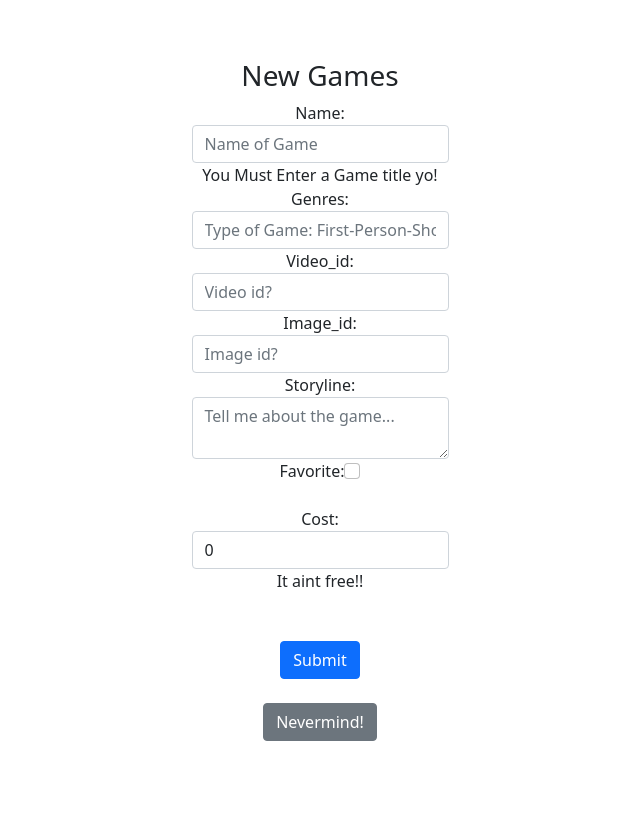
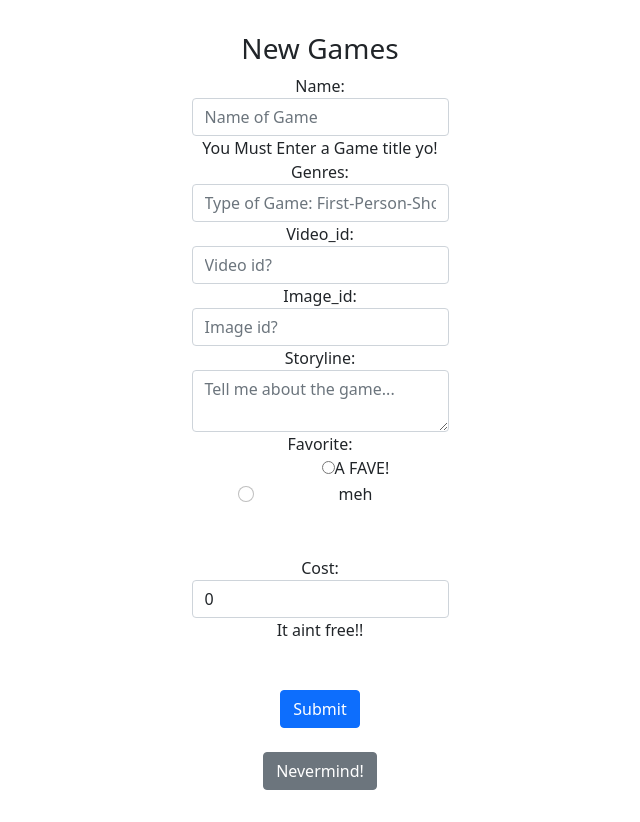
Before and after one commit to XavierRice/GeekOut_FrontEnd, a React (Vite) app: page /games/new in a window 1280 px wide. Shown: the whole page, without its empty margins (320-960 px from the left). Before the commit the page ends 800 px from the top, so only its background shows below. Built offline with nearby package versions, Linux system fonts and the light colour scheme; no server answers.

Commit message:
Working on Update and Post-issues fetching

```diff
--- /dev/null
+++ b/components/Edit.jsx
@@ -0,0 +1,176 @@
+import { useEffect, useState } from "react";
+import { Link, useNavigate, useParams } from "react-router-dom";
+
+const API = import.meta.env.VITE_REACT_APP_API_URL;
+
+const EditGame = () => {
+    const id = useParams();
+    const navigate = useNavigate();
+
+    const [nameError, setNameError] = useState(false);
+    const [costError, setCostError] = useState(false);
+    const [game, setGame] = useState({
+        name: "",
+        genres: "",
+        is_favorite: false,
+        storyline: "",
+        video_id: "",
+        image_id: "",
+        cost: 0
+    })
+    useEffect( () => {
+        const fetchedGame = async () => {
+            try {
+             const res = fetch(`${API}/games/${id}`)
+             if(!res.ok){
+                throw new Error("failed to fetch game data")
+             }
+             const resJson = await res.json()
+                        setGame(resJson)
+
+            } catch (error) {
+                console.error(error)
+            }
+        };
+        fetchedGame()
+    }, [id])
+
+    useEffect(() => {
+        if (!game.name) {
+            setNameError(true)
+        } else {
+            setNameError(false)
+        }
+        if (!game.cost) {
+            setCostError(true)
+        } else {
+            setCostError(false)
+        }
+    }, [game.name, game.cost])   //ERROR FLAGS FOR NAME AND COST
+
+
+    const handleTextChange = (event) => {
+        setGame({ ...game, [event.target.id]: event.target.value })
+    }
+
+    const handleCheck = (event) => {
+        setGame({ ...game, is_favorite: !game.is_favorite })
+    }
+
+    const updateGame = () => {
+        try {
+            const res = fetch(`${API}/games/${id}`, {
+                method: 'PUT',
+                headers: { 'Content-Type': 'application/json' },
+                body: JSON.stringify(game)
+            })
+            if (!res.ok) {
+                console.log("something up with the Fetch")
+            }
+            res.json()
+            console.log(up)
+            navigate(`/games/${id}`)
+        } catch (error) {
+            console.error(error)
+        }
+    };
+
+    const handleSubmit = (event) => {
+        event.preventDefault();
+        updateGame();
+    };
+
+
+    return (
+        <div className="NewForm">
+            <h3 className="header">New Games</h3>
+            <form onSubmit={handleSubmit} className="form-group">
+                <label htmlFor="name">Name:</label>
+                <input
+                    className='form-control'
+                    id="name"
+                    value={game.name}
+                    type="text"
+                    onChange={handleTextChange}
+                    placeholder="Name of Game"
+                    required
+                />
+                {nameError && <div className='error-message'>You Must Enter a Game title yo!</div>}
+                <label htmlFor="genres">Genres:</label>
+                <input
+                    className='form-control'
+                    id="genres"
+                    value={game.genres}
+                    type="text"
+                    onChange={handleTextChange}
+                    placeholder="Type of Game: First-Person-Shooter"
+
+                />
+                <label htmlFor="video_id">Video_id:</label>
+                <input
+                    className='form-control'
+                    id="video_id"
+                    value={game.video_id}
+                    type="text"
+                    onChange={handleTextChange}
+                    placeholder="Video id?"
+
+                />
+                <label htmlFor="image_id">Image_id:</label>
+                <input
+                    className='form-control'
+                    id="image_id"
+                    value={game.image_id}
+                    type="text"
+                    onChange={handleTextChange}
+                    placeholder="Image id?"
+
+                />
+                <label htmlFor="">Storyline:</label>
+                <textarea
+                    className='form-control'
+                    id="storyline"
+                    value={game.storyline}
+                    type="text"
+                    onChange={handleTextChange}
+                    placeholder="Tell me about the game..."
+
+                ></textarea>
+                <label className="form-check-label" htmlFor="is_Favorite">Favorite:</label>
+                <input
+                    className='form-check-input'
+                    id="is_favorite"
+                    type="checkbox"
+                    onChange={handleCheck}
+                    checked={game.is_favorite}
+                    value={game.is_favorite}
+                    required
+                />
+                <br />
+                <br />
+                <label className="form-check-label" htmlFor="cost">Cost:</label>
+                <input
+                    className='form-control'
+                    id="cost"
+                    value={game.cost}
+                    type="number"
+                    onChange={handleTextChange}
+                    placeholder="How much you want for it>"
+                    required
+                />
+                {costError && <div className='error-message'>It aint free!!</div>}
+                <br />
+                <br />
+                <button className="btn btn-primary" type="submit">Submit</button>
+            </form>
+            <br />
+            <Link to={`/games`}>
+                <button className="btn btn-secondary">Nevermind!</button>
+            </Link>
+        </div>
+
+    )
+
+
+}
+export default EditGame;
--- a/components/Form.jsx
+++ b/components/Form.jsx
@@ -5,54 +5,57 @@ const API = import.meta.env.VITE_REACT_APP_API_URL;
 
 const Form = () => {
   const navigate = useNavigate();
-    const [nameError, setNameError] = useState(false)
-    const [costError, setCostError] = useState(false)
+  const [nameError, setNameError] = useState(false);
+  const [costError, setCostError] = useState(false);
   const [game, setGame] = useState({
     name: "",
     genres: "",
-        is_favorite: false,
+    is_favorite: null,
     storyline: "",
     video_id: "",
     image_id: "",
-        cost: 0
-    })
+    cost: 0,
+  });
 
   useEffect(() => {
     if (!game.name) {
-            setNameError(true)
+      setNameError(true);
     } else {
-            setNameError(false)
+      setNameError(false);
     }
     if (!game.cost) {
-            setCostError(true)
+      setCostError(true);
     } else {
-            setCostError(false)
+      setCostError(false);
     }
-    }, [game.name, game.cost])   //ERROR FLAGS FOR NAME AND COST
+  }, [game.name, game.cost]); //ERROR FLAGS FOR NAME AND COST
 
   const handleTextChange = (event) => {
-        setGame({ ...game, [event.target.id]: event.target.value })
-    }
+    setGame({ ...game, [event.target.id]: event.target.value });
+  };
 
-    const handleCheck = (event) => {
-        setGame({ ...game, is_favorite: !game.is_favorite })
+  const handleFavRadio = (event) =>{
+    let value = event.target.value
+    value = value === "True" ? true : false
+    setGame({ ...game, [event.target.id]: value });
+
   }
 
   const addGame = () => {
       try {
           const res = fetch(`${API}/games`, {
-                method: 'POST',
-                headers: { 'Content-Type': 'application/json' },
-                body: JSON.stringify(game)
-            })
+              method: "POST",
+              headers: { "Content-Type": "application/json" },
+              body: JSON.stringify(game),
+            });
             if (!res.ok) {
-                throw new Error("your post ain't postin daddy!")
+                throw new Error("your post ain't postin daddy!");
             } else {
-                const newGame = res.json()
-                newForm.id ? navigate(`/games/${newGame.id}`) : navigate(`/games`)
+                const newGame = res.json();
+                newForm.id ? navigate(`/games/${newGame.id}`) : navigate(`/games`);
             }
         } catch (err) {
-            console.error(err)
+            console.error(err);
         }
     };
 
@@ -61,14 +64,13 @@ const Form = () => {
         addGame();
     };
 
-
     return (
         <div className="NewForm">
       <h3 className="header">New Games</h3>
-            <form onSubmit={handleSubmit} className="form-group">
+      <form onSubmit={handleSubmit} className="form-group mx-auto">
         <label htmlFor="name">Name:</label>
         <input
-                    className='form-control'
+          className="form-control"
           id="name"
           value={game.name}
           type="text"
@@ -76,80 +78,112 @@ const Form = () => {
           placeholder="Name of Game"
           required
           />
-                {nameError && <div className='error-message'>You Must Enter a Game title yo!</div>}
+        {nameError && (
+            <div className="error-message">You Must Enter a Game title yo!</div>
+            )}
         <label htmlFor="genres">Genres:</label>
         <input
-                    className='form-control'
+          className="form-control"
           id="genres"
           value={game.genres}
           type="text"
           onChange={handleTextChange}
           placeholder="Type of Game: First-Person-Shooter"
-
           />
         <label htmlFor="video_id">Video_id:</label>
         <input
-                    className='form-control'
+          className="form-control"
           id="video_id"
           value={game.video_id}
           type="text"
           onChange={handleTextChange}
           placeholder="Video id?"
-
           />
         <label htmlFor="image_id">Image_id:</label>
         <input
-                    className='form-control'
+          className="form-control"
           id="image_id"
           value={game.image_id}
           type="text"
           onChange={handleTextChange}
           placeholder="Image id?"
-
           />
         <label htmlFor="">Storyline:</label>
         <textarea
-                    className='form-control'
+          className="form-control"
           id="storyline"
           value={game.storyline}
           type="text"
           onChange={handleTextChange}
           placeholder="Tell me about the game..."
+          ></textarea>
+        <label className="inlineCheckbox1" htmlFor="is_Favorite">
+          Favorite:
+        </label>
+        <fieldset className="form-group">
+          <div className="row">
+            <legend class="col-form-label col-sm-2 pt-0"></legend>
+            <div className="col-sm-10">
+              <div class="form-check">
+                <input
+                  class="form-check-input"
+                  type="radio"
+                  className="gridRadios"
+                  id="favoriteTrue"
+                  name="is_favorite"
+                  value="True"
+                  onChange={handleFavRadio}
+                  ></input>
+                <label class="form-check-label" htmlForfor="favoriteTrue">
+                  A FAVE!
+                </label>
+              </div>
+              <div class="form-check">
+                <input
+                  class="form-check-input"
+                  type="radio"
+                  classNameame="gridRadios"
+                  id="favoriteFalse"
+                  name="is_favorite"
+                  value="False"
 
-                ></textarea>
-                <label className="form-check-label" htmlFor="is_Favorite">Favorite:</label>
-                <input
-                    className='form-check-input'
-                    id="is_favorite"
-                    type="checkbox"
-                    onChange={handleCheck}
-                    checked={game.is_favorite}
-                    value={game.is_favorite}
-                />
+                  onChange={handleFavRadio}
+                  ></input>
+                <label class="form-check-label" htmlForfor="favoriteFalse">
+                  meh
+                </label>
+              </div>
+            </div>
+          </div>
+        </fieldset>
         <br />
         <br />
-                <label className="form-check-label" htmlFor="cost">Cost:</label>
+        <label className="form-check-label" htmlFor="cost">
+          Cost:
+        </label>
         <input
-                    className='form-control'
+          className="form-control"
           id="cost"
           value={game.cost}
           type="number"
+          min={0.01}
           onChange={handleTextChange}
-                    placeholder="How much you want for it>"
+          placeholder="How much you want for it"
           required
           />
-                {costError && <div className='error-message'>It aint free!!</div>}
+        {costError && <div className="error-message">It aint free!!</div>}
         <br />
         <br />
-                <button className="btn btn-primary" type="submit">Submit</button>
+        <button className="btn btn-primary" type="submit">
+          Submit
+        </button>
       </form>
       <br />
-            <Link to={`/games`}>
+      <Link to={`/games`} className="d-block text-center">
         <button className="btn btn-secondary">Nevermind!</button>
       </Link>
     </div>
+  );
+};
 
-    )
-}
-
-export default Form
+export default Form;
--- a/src/App.jsx
+++ b/src/App.jsx
@@ -6,6 +6,7 @@ import './App.css'
 import Home from '../pages/Home.jsx'
 import Index from '../pages/Index.jsx'
 import New from '../pages/New.jsx'
+import EditGame from '../components/Edit.jsx'
 import FourOFour from '../pages/FourOFour.jsx'
 import TwitchGame from '../components/API.jsx'
 
@@ -22,6 +23,7 @@ function App() {
           <Route path="/" element={<Home />} />
           <Route path="/games" element={<Index/>} />
           <Route path="/games/:id" element={<GameDetails/>} />
+          <Route path="/games/:id/edit" element={<EditGame/>} />
           <Route path="/games/new" element={<New/>} />
           <Route path="/twitch" element={<TwitchGame/>} />
           <Route path="*" element={<FourOFour/>} />
```
Also changed, not shown: components/Games.jsx (+5 -9 lines). Lines whose indentation alone changed are shown as unchanged.
